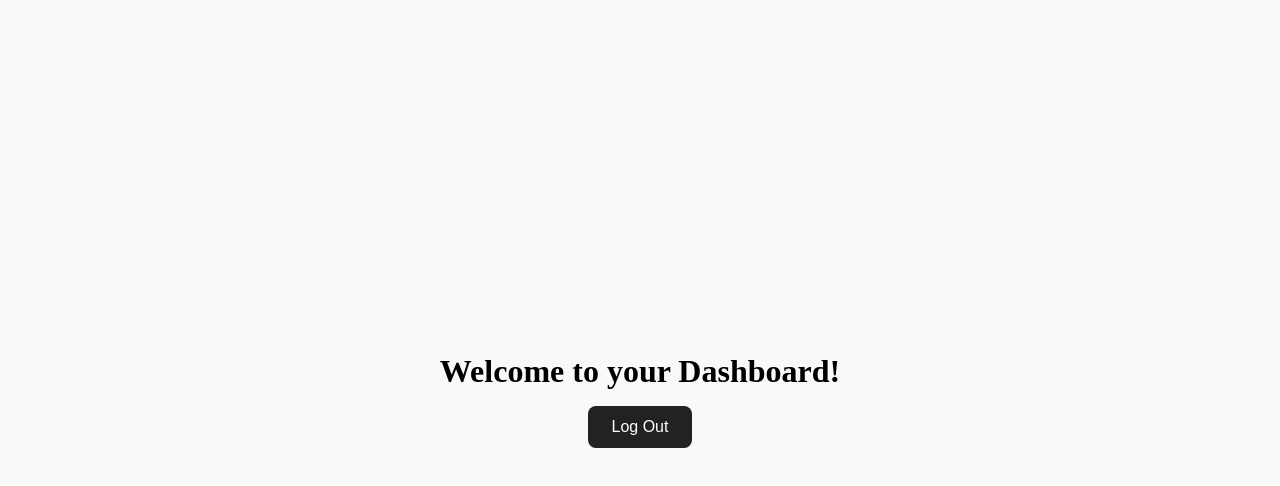
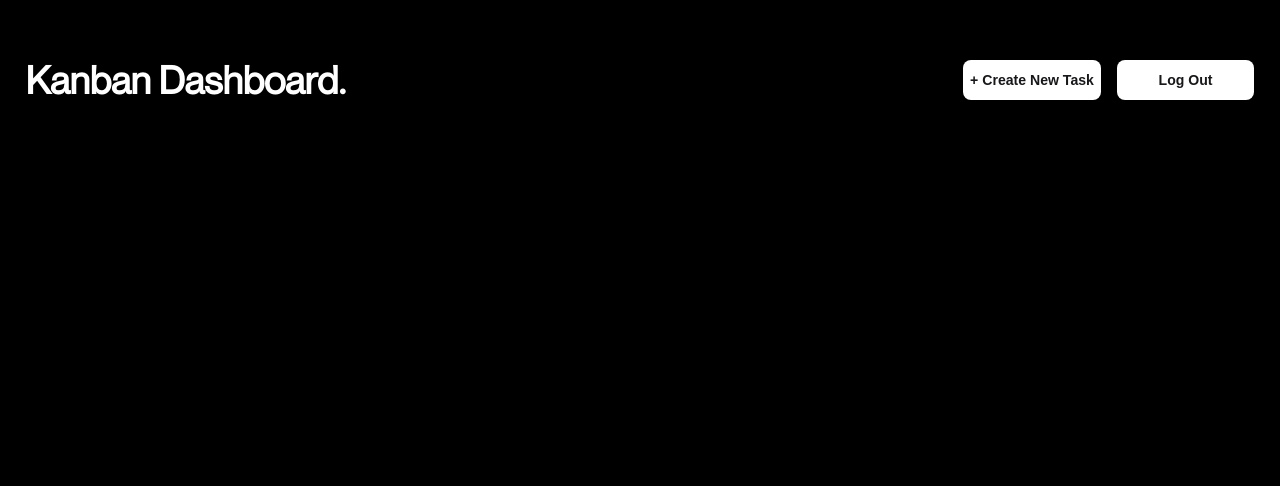
Before and after one commit to praxxOp/prodios-a, a Next.js app: page /dashboard in a window 1280 px wide. Shown: the top 486 px of the page. Built offline with nearby package versions, Linux system fonts and the light colour scheme.

Commit message:
new file:   app/dashboard/dashboard.css 	modified:   app/dashboard/page.js 	modified:   app/page.js 	modified:   middleware.js

```diff
--- /dev/null
+++ b/app/dashboard/dashboard.css
@@ -0,0 +1,107 @@
+.dashboard {
+  background-color: black;
+  min-height: 100vh;
+  min-width: 100%;
+}
+.dashboard .header {
+  display: flex;
+  height: 20vh;
+  width: 100%;
+  align-items: center;
+  justify-content: space-between;
+  padding: 0% 2%;
+}
+.header h1 {
+  font-size: 3vw;
+  color: white;
+}
+.header-buttons{
+    display: flex;
+    width: 25%;
+}
+
+.new-task-button,
+.logout-button {
+ background: #fff;
+  color: #18181b;
+  font-weight: 700;
+  border: none;
+  border-radius: 8px;
+  font-size: 0.88rem;
+  cursor: pointer;
+  transition: background 0.2s, color 0.2s;
+  width: 12vw;
+  height: 5vh;
+  margin-left: 1rem;
+}
+.new-task-button:hover,
+.logout-button:hover {
+  background: #232325;
+  color: #fff;
+}
+
+.task-form {
+    position: absolute;
+    top: 50%;
+    left: 50%;
+    transform: translate(-50%, -50%);
+    width: 340px;
+    padding: 2rem 1.5rem;
+    border-radius: 24px;
+    background: rgba(30, 41, 59, 0.7);
+    box-shadow: 0 8px 32px 0 rgba(31, 38, 135, 0.37);
+    backdrop-filter: blur(16px) saturate(180%);
+    -webkit-backdrop-filter: blur(16px) saturate(180%);
+    border: 1px solid rgba(255, 255, 255, 0.18);
+    color: #fff;
+    display: flex;
+    flex-direction: column;
+    gap: 1.2rem;
+    align-items: center;
+    z-index: 10;
+}
+
+.task-form input,
+.task-form select {
+    width: 100%;
+    padding: 0.9rem 1rem;
+    background: rgba(255,255,255,0.08);
+    color: #fff;
+    border: none;
+    border-radius: 12px;
+    font-size: 1rem;
+    margin-bottom: 0.8rem;
+    outline: none;
+    box-shadow: 0 1px 4px rgba(0,0,0,0.08);
+}
+
+.task-form button {
+    width: 100%;
+    padding: 1rem 0;
+    background: #fff;
+    color: #18181B;
+    font-weight: 700;
+    border: none;
+    border-radius: 12px;
+    font-size: 1.1rem;
+    cursor: pointer;
+    transition: background 0.2s, color 0.2s;
+}
+
+.task-form button:hover {
+    background: #232325;
+    color: #fff;
+}
+
+.task-form-overlay {
+    position: fixed;
+    top: 0;
+    left: 0;
+    width: 100vw;
+    height: 100vh;
+    background: rgba(0,0,0,0.35);
+    z-index: 1000;
+    display: flex;
+    align-items: center;
+    justify-content: center;
+}
--- a/app/dashboard/page.js
+++ b/app/dashboard/page.js
@@ -1,42 +1,124 @@
-'use client';
-import { useRouter } from 'next/navigation';
+"use client";
+
+import { useState } from "react";
+import { useRouter } from "next/navigation";
+import "./dashboard.css";
+import { Neuo, zentry } from "../font";
+
+const initialTasks = {
+  "To Do": [],
+  "In Progress": [],
+  Review: [],
+  Done: [],
+};
 
 export default function DashboardPage() {
   const router = useRouter();
+  const [tasks, setTasks] = useState(initialTasks);
+  const [newTask, setNewTask] = useState("");
+  const [taskDescription, setTaskDescription] = useState("");
+  const [taskDueDate, setTaskDueDate] = useState("");
+  const [taskPriority, setTaskPriority] = useState("Medium");
+  const [selectedColumn, setSelectedColumn] = useState("To Do");
+  const [showForm, setShowForm] = useState(false);
+
+  const handleAddTask = () => {
+    if (!newTask) return;
+    const newTaskObj = {
+      title: newTask,
+      description: taskDescription,
+      dueDate: taskDueDate,
+      priority: taskPriority,
+    };
+    setTasks((prev) => ({
+      ...prev,
+      [selectedColumn]: [...prev[selectedColumn], newTaskObj],
+    }));
+    setNewTask("");
+    setTaskDescription("");
+    setTaskDueDate("");
+    setTaskPriority("Medium");
+    setShowForm(false);
+  };
 
   const handleLogout = async () => {
-    await fetch('/api/auth/logout', {
-      method: 'POST',
+    await fetch("/api/auth/logout", {
+      method: "POST",
     });
-
-    router.push('/');
+    router.push("/");
   };
 
   return (
-    <div style={styles.container}>
-      <h1>Welcome to your Dashboard!</h1>
-      <button onClick={handleLogout} style={styles.button}>Log Out</button>
+    <div className="dashboard">
+      <div className={`header ${Neuo.className}`}>
+        <h1>Kanban Dashboard.</h1>
+        <div className="header-buttons">
+          <button className="new-task-button" onClick={() => setShowForm(true)}>
+            + Create New Task
+          </button>
+          <button className="logout-button" onClick={handleLogout}>
+            Log Out
+          </button>
+        </div>
+      </div>
+
+      {showForm && (
+        <div className="task-form-overlay" onClick={() => setShowForm(false)}>
+          <div className="task-form" onClick={e => e.stopPropagation()}>
+            <input
+              type="text"
+              placeholder="Task Title"
+              value={newTask}
+              onChange={(e) => setNewTask(e.target.value)}
+            />
+            <textarea
+              placeholder="Task Description"
+              value={taskDescription}
+              onChange={(e) => setTaskDescription(e.target.value)}
+            />
+            <input
+              type="date"
+              value={taskDueDate}
+              onChange={(e) => setTaskDueDate(e.target.value)}
+            />
+            <select
+              value={taskPriority}
+              onChange={(e) => setTaskPriority(e.target.value)}
+            >
+              <option value="Low">Low</option>
+              <option value="Medium">Medium</option>
+              <option value="High">High</option>
+            </select>
+            <select
+              value={selectedColumn}
+              onChange={(e) => setSelectedColumn(e.target.value)}
+            >
+              {Object.keys(tasks).map((col) => (
+                <option key={col} value={col}>
+                  {col}
+                </option>
+              ))}
+            </select>
+            <button onClick={handleAddTask}>Add</button>
+          </div>
+        </div>
+      )}
+
+      <div className="board">
+        {Object.keys(tasks).map((column) => (
+          <div className="column" key={column}>
+            <h2>{column}</h2>
+            {tasks[column].map((task, index) => (
+              <div key={index} className="task-card">
+                <strong>{task.title}</strong>
+                <p>{task.description}</p>
+                <small>Due: {task.dueDate || "N/A"}</small>
+                <small>Priority: {task.priority}</small>
+              </div>
+            ))}
+          </div>
+        ))}
+      </div>
     </div>
   );
 }
-
-const styles = {
-  container: {
-    minHeight: '100vh',
-    display: 'flex',
-    flexDirection: 'column',
-    justifyContent: 'center',
-    alignItems: 'center',
-    background: '#f9f9f9',
-    gap: '1rem',
-  },
-  button: {
-    padding: '0.75rem 1.5rem',
-    backgroundColor: '#222',
-    color: '#fff',
-    border: 'none',
-    borderRadius: '8px',
-    fontSize: '1rem',
-    cursor: 'pointer',
-  },
-};
--- a/middleware.js
+++ b/middleware.js
@@ -11,7 +11,7 @@ export function middleware(request) {
 
 
   if (isProtectedRoute && !token) {
-    url.pathname = '/login';
+    url.pathname = '/';
     return NextResponse.redirect(url);
   }
 
```
Also changed, not shown: app/page.js (+35 -80 lines).
